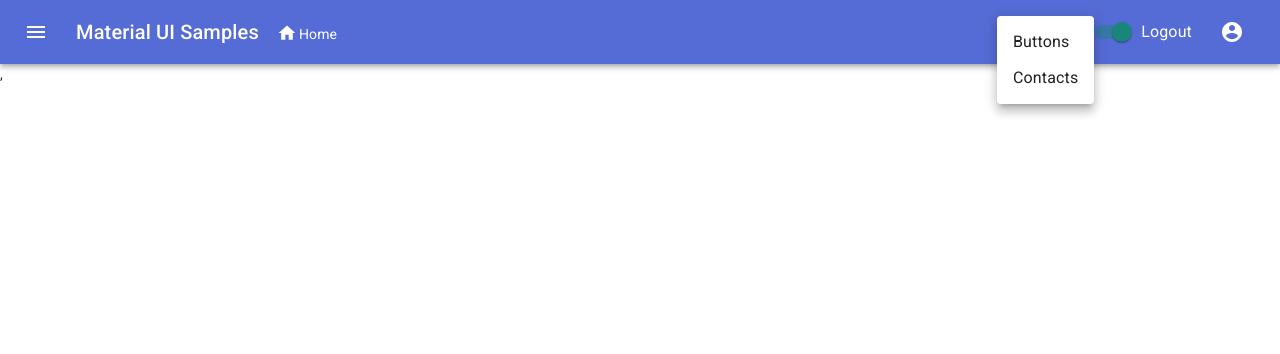
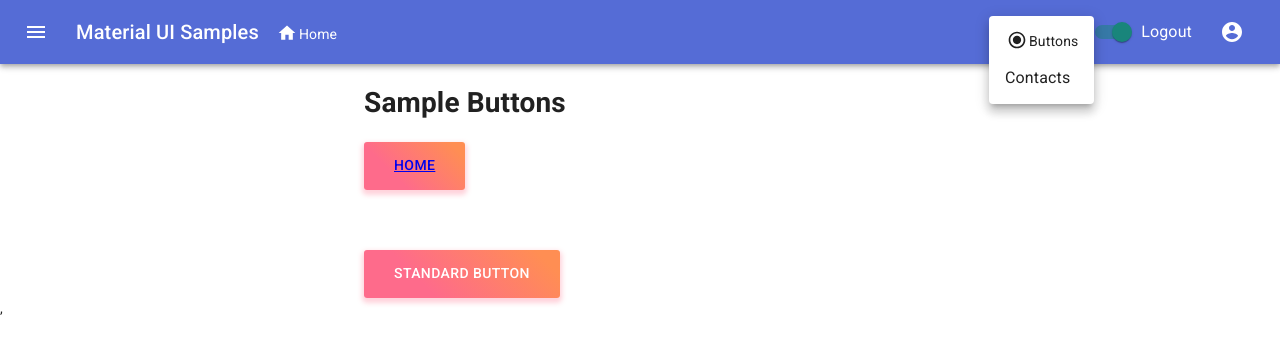
Before and after one commit to Alan-CS/ReactMaterialUIApp, a React (Create React App) app: page /Buttons in a window 1280 px wide. Both pictures are taken after a click on the button 1070 px from the left and 32 px from the top of the page. Shown: the top 354 px of the page. Built offline with nearby package versions, Linux system fonts and the light colour scheme.

Commit message:
Added link to the Buttons Page in a new menu item for "Apps".

```diff
--- a/src/components/ButtonsPage.js
+++ b/src/components/ButtonsPage.js
@@ -7,10 +7,11 @@ import { makeStyles } from '@material-ui/core/styles';
 import Button from '@material-ui/core/Button';
 import Container from '@material-ui/core/Container';
 
-import HOCApiExample from './HOCApiExample';
+import Buttons from './Buttons';
+import {Theme as theme} from "@material-ui/core/styles/createMuiTheme";
 
 // Taken from https://material-ui.com/styles/basics/#hook-api
-const useStyles = makeStyles({
+const useStyles = makeStyles((theme) => ({
   root: {
     background: 'linear-gradient(45deg, #FE6B8B 30%, #FF8E53 90%)',
     border: 0,
@@ -20,7 +21,10 @@ const useStyles = makeStyles({
     height: 48,
     padding: '0 30px',
   },
-});
+  topDiv: {
+    marginTop: theme.spacing(2)
+  }
+}));
 
 export default function () {
   const classes = useStyles();
@@ -28,21 +32,24 @@ export default function () {
 
   return (
     <Container maxWidth="sm">
+      <div className={classes.topDiv}>
+        <h1>Sample Buttons</h1>
+      </div>
+
+      {/*Alan: cannot prevent underlining*/}
       <Button className={classes.root}>
-          <Link to="/">{"Home"}</Link>
+          <Link variant="body2" underline="none" to="/">{"Home"}</Link>
       </Button>
         <br>
         </br>
         <br>
         </br>
-        <div>
-          Test Div
-        </div>
+
         <br>
         </br>
         <br>
         </br>
-        <HOCApiExample> Alan Button </HOCApiExample>
+        <Buttons> Standard Button </Buttons>
     </Container>
   )
 }
--- a/src/components/Header.js
+++ b/src/components/Header.js
@@ -10,6 +10,7 @@ import MenuIcon from '@material-ui/icons/Menu';
 import AccountCircle from '@material-ui/icons/AccountCircle';
 import HomeIcon from '@material-ui/icons/Home';
 import AppsIcon from '@material-ui/icons/Apps';
+import RadioButtonCheckedIcon from '@material-ui/icons/RadioButtonChecked';
 import Switch from '@material-ui/core/Switch';
 import FormControlLabel from '@material-ui/core/FormControlLabel';
 import FormGroup from '@material-ui/core/FormGroup';
@@ -121,7 +122,12 @@ export default function MenuAppBar() {
                 open={openApps}
                 onClose={handleCloseApps}
             >
-              <MenuItem onClick={handleCloseApps}>Buttons</MenuItem>
+              <MenuItem onClick={handleCloseApps}>
+                <Link underline="none" color="inherit" variant="body2" component={RouterLink} to="/Buttons">
+                  <RadioButtonCheckedIcon className={classes.iconAlign}/>
+                  Buttons
+                </Link>
+              </MenuItem>
               <MenuItem onClick={handleCloseApps}>Contacts</MenuItem>
             </Menu>
           </div>
--- a/src/index.js
+++ b/src/index.js
@@ -15,7 +15,7 @@ import theme from './theme';
 
 import App from './App';
 import Header from './components/Header';
-import HOCApiExamplePage from './components/HOCApiExamplePage';
+import ButtonsPage from './components/ButtonsPage';
 
 var hist = createBrowserHistory();
 
@@ -28,7 +28,7 @@ ReactDOM.render(
         <Header/>
         <Switch>
           <Route exact path="/" component={App} />
-          <Route path="/HOCApiExample" component={HOCApiExamplePage} />
+          <Route path="/Buttons" component={ButtonsPage} />
         </Switch>
       </React.Fragment>
   </Router>,
```
